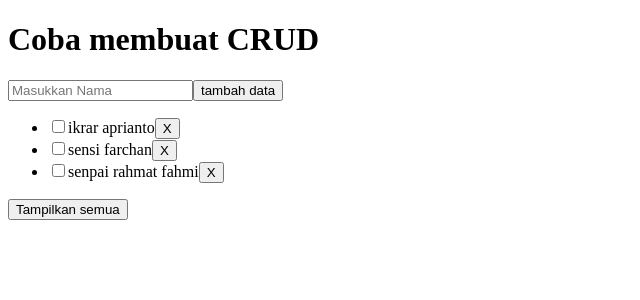
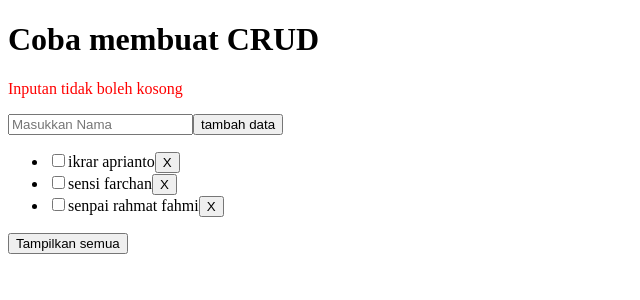
Before and after one commit to ikuratugas/vuehabitfun, a Vue app: page / in a window 1280 px wide. Both pictures are taken after a click on the button "tambah data". Shown: the top 300 px of the page, without its empty margins (0-640 px from the left). Built offline with nearby package versions, Linux system fonts and the light colour scheme.

Commit message:
menambahkan tag <p> bila textinput di isi kosong

```diff
--- a/src/App.vue
+++ b/src/App.vue
@@ -19,6 +19,7 @@ import { computed, ref } from 'vue';
     }
     listNama.value.push({id: keyid++, nama:tampungText.value, centang: false})
     tampungText.value = ""
+    textDiIsiKosong.value =false
   }
 
   let dataFilterListNama = computed(() => {
@@ -41,8 +42,11 @@ import { computed, ref } from 'vue';
 
   <main>
     <h1>Coba membuat CRUD</h1>
-    <input type="text" v-model="tampungText" placeholder="Masukkan Nama">
-    <button v-on:click="tambahData">tambah data</button>
+    <div>
+      <p style="color: red;" v-if="textDiIsiKosong">Inputan tidak boleh kosong</p>
+      <input type="text" v-model="tampungText" placeholder="Masukkan Nama">
+      <button v-on:click="tambahData">tambah data</button>
+    </div>
 
 	<ul>
 		<li v-for="item in dataFilterListNama" :key="item.id">
@@ -54,7 +58,7 @@ import { computed, ref } from 'vue';
 		</li>
 	</ul>
   <button v-on:click="merubahNilai">
-    {{ tampilkanSemuDatLisNama? "Tampilkan semua" : "Tampilkan Belum Tercentang" }}
+    {{ tampilkanSemuDatLisNama ? "Tampilkan semua" : "Tampilkan Belum Tercentang" }}
   </button>
   </main>
 
```
